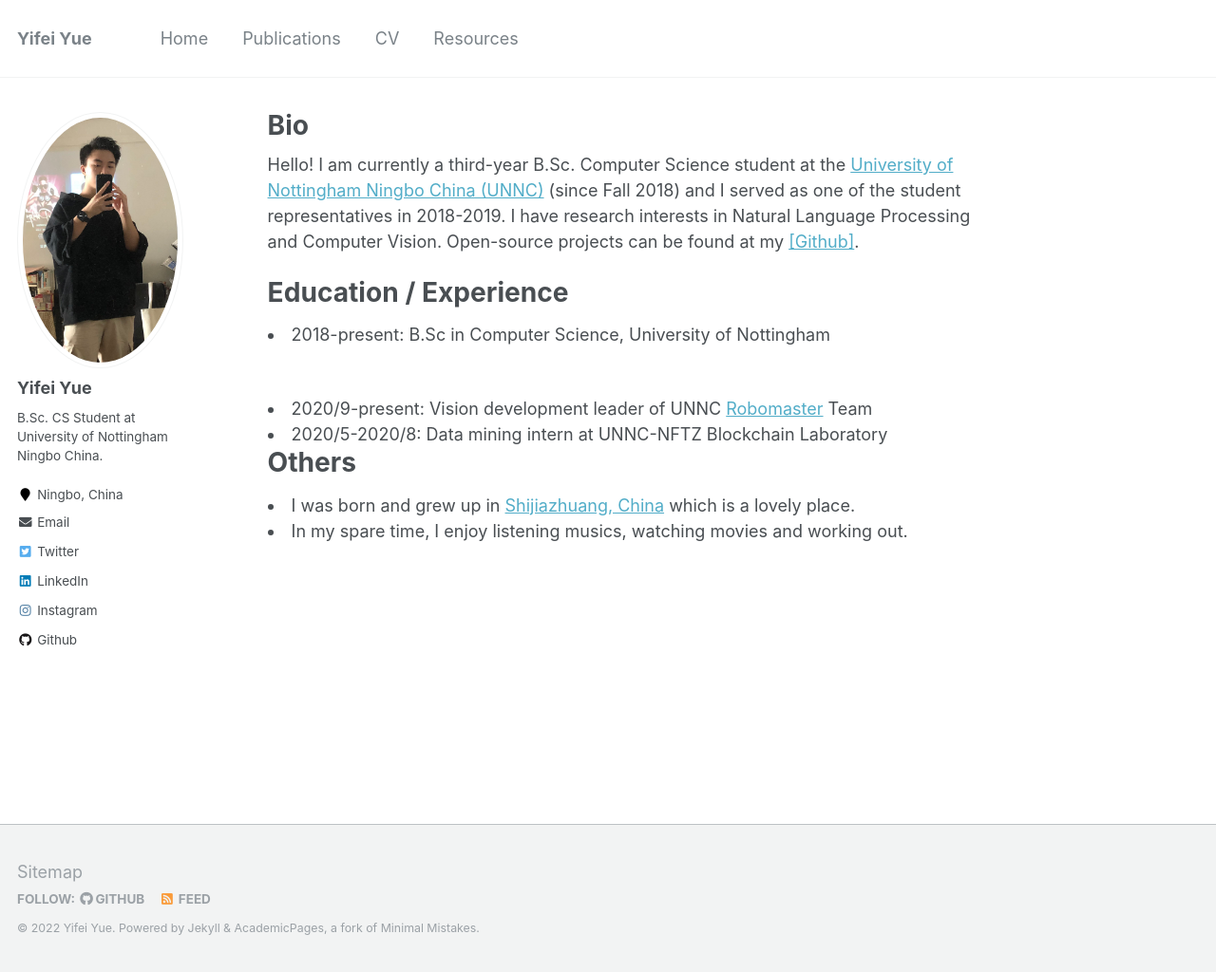
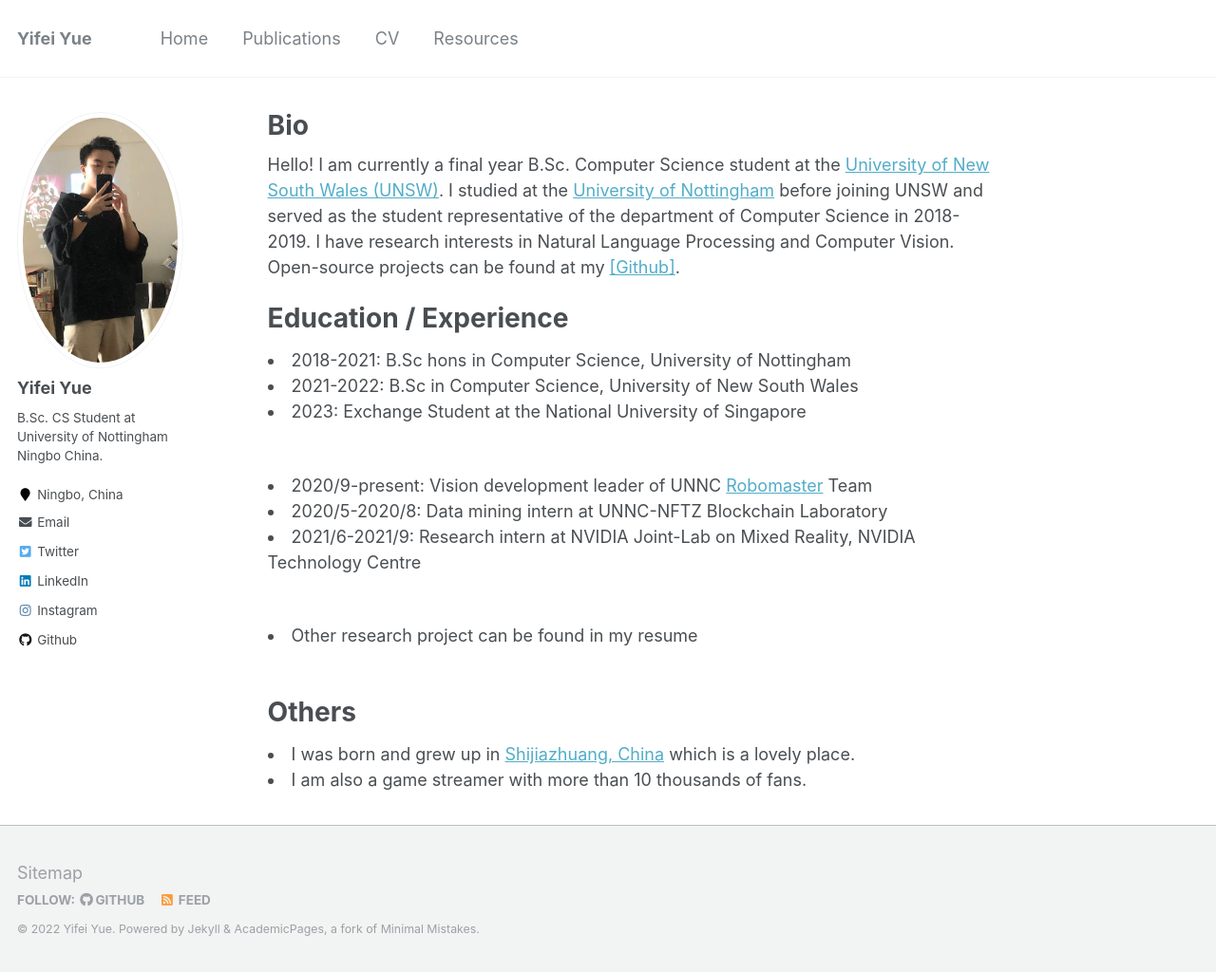
Before and after one commit to yueyifei0716/yueyifei0716.github.io, a Jekyll site: the page built from _pages/about.md, in a window 1280 px wide and 1024 px high. Shown: the whole window at 95% size. Built offline with Jekyll 4.4.1, drawn with Linux system fonts in a browser that asks for light colours.

Commit message:
Update details

```diff
--- a/_pages/about.md
+++ b/_pages/about.md
@@ -7,19 +7,26 @@
   - /about/
 ---
 
-Hello! I am currently a third-year B.Sc. Computer Science student at the <a href="https://www.nottingham.edu.cn/en/">University of Nottingham Ningbo China (UNNC)</a> (since Fall 2018) and I served as one of the student representatives in 2018-2019. I have research interests in Natural Language Processing and Computer Vision. Open-source projects can be found at my <a href='https://github.com/yueyifei0716'>[Github]</a>.
+Hello! I am currently a final year B.Sc. Computer Science student at the <a href="https://www.unsw.edu.au/">University of New South Wales (UNSW)</a>.
+I studied at the <a href="https://www.nottingham.edu.cn/en/">University of Nottingham</a> before joining UNSW and served as the student representative of the department of Computer Science in 2018-2019.
+I have research interests in Natural Language Processing and Computer Vision. Open-source projects can be found at my <a href='https://github.com/yueyifei0716'>[Github]</a>.
 
 Education / Experience
 ======
 
-<li> 2018-present: B.Sc in Computer Science, University of Nottingham </li>
+<li> 2018-2021: B.Sc hons in Computer Science, University of Nottingham </li>
+<li> 2021-2022: B.Sc in Computer Science, University of New South Wales </li>
+<li> 2023: Exchange Student at the National University of Singapore </li>
 <br>
 <li> 2020/9-present: Vision development leader of UNNC <a href="https://www.robomaster.com/en-US">Robomaster</a> Team</li>
 <li> 2020/5-2020/8: Data mining intern at UNNC-NFTZ Blockchain Laboratory</li>
-
+<li> 2021/6-2021/9: Research intern at NVIDIA Joint-Lab on Mixed Reality, NVIDIA Technology Centre </li>
+<br>
+<li> Other research project can be found in my resume </li>
+<br>
 
 Others
 ======
 
 <li> I was born and grew up in <a href="https://en.wikipedia.org/wiki/Shijiazhuang">Shijiazhuang, China</a> which is a lovely place.</li>
-<li> In my spare time, I enjoy listening musics, watching movies and working out.</li>
+<li> I am also a game streamer with more than 10 thousands of fans.</li>
```
Also changed, not shown: talkmap.py (line endings or trailing spaces).
